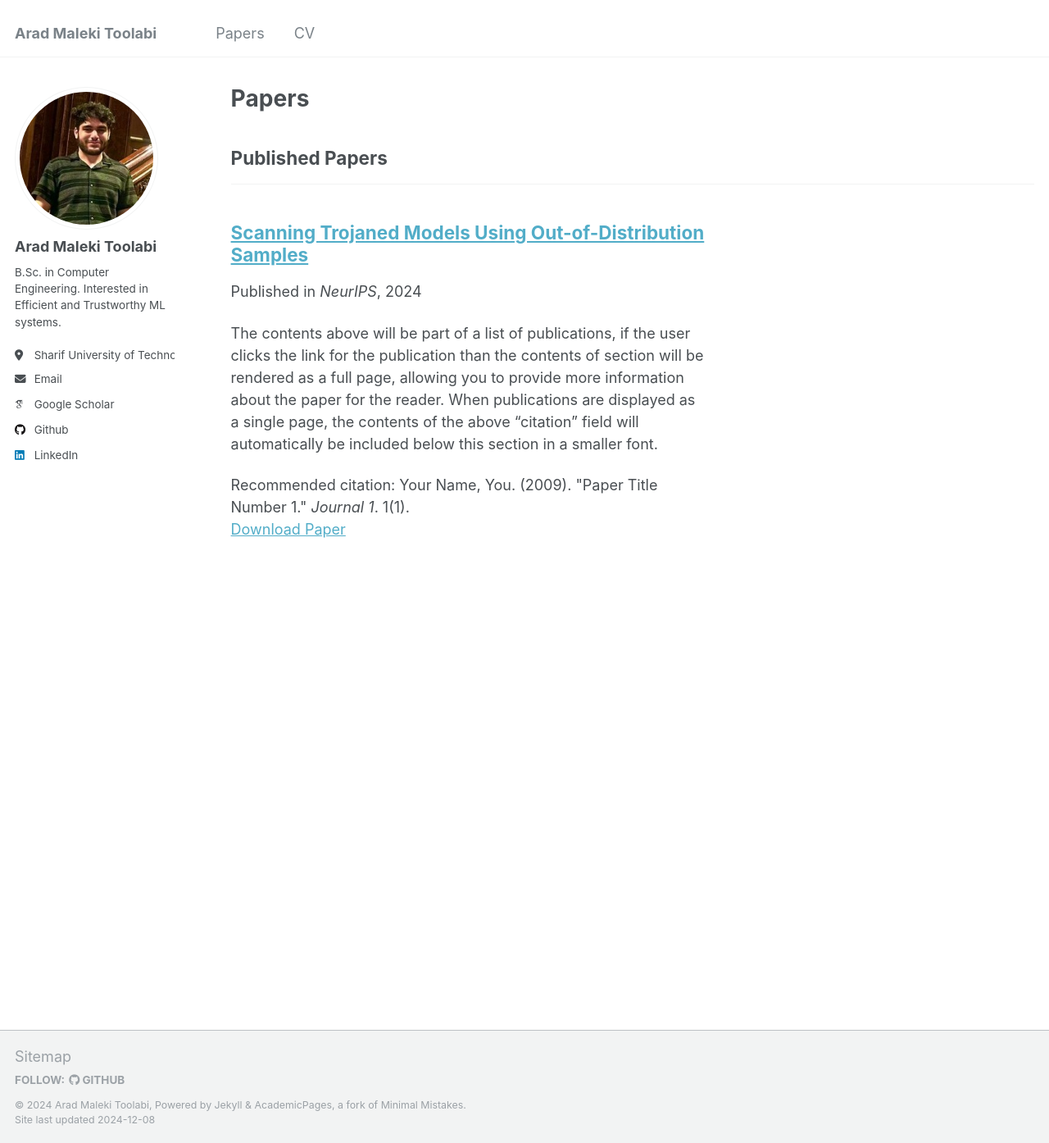
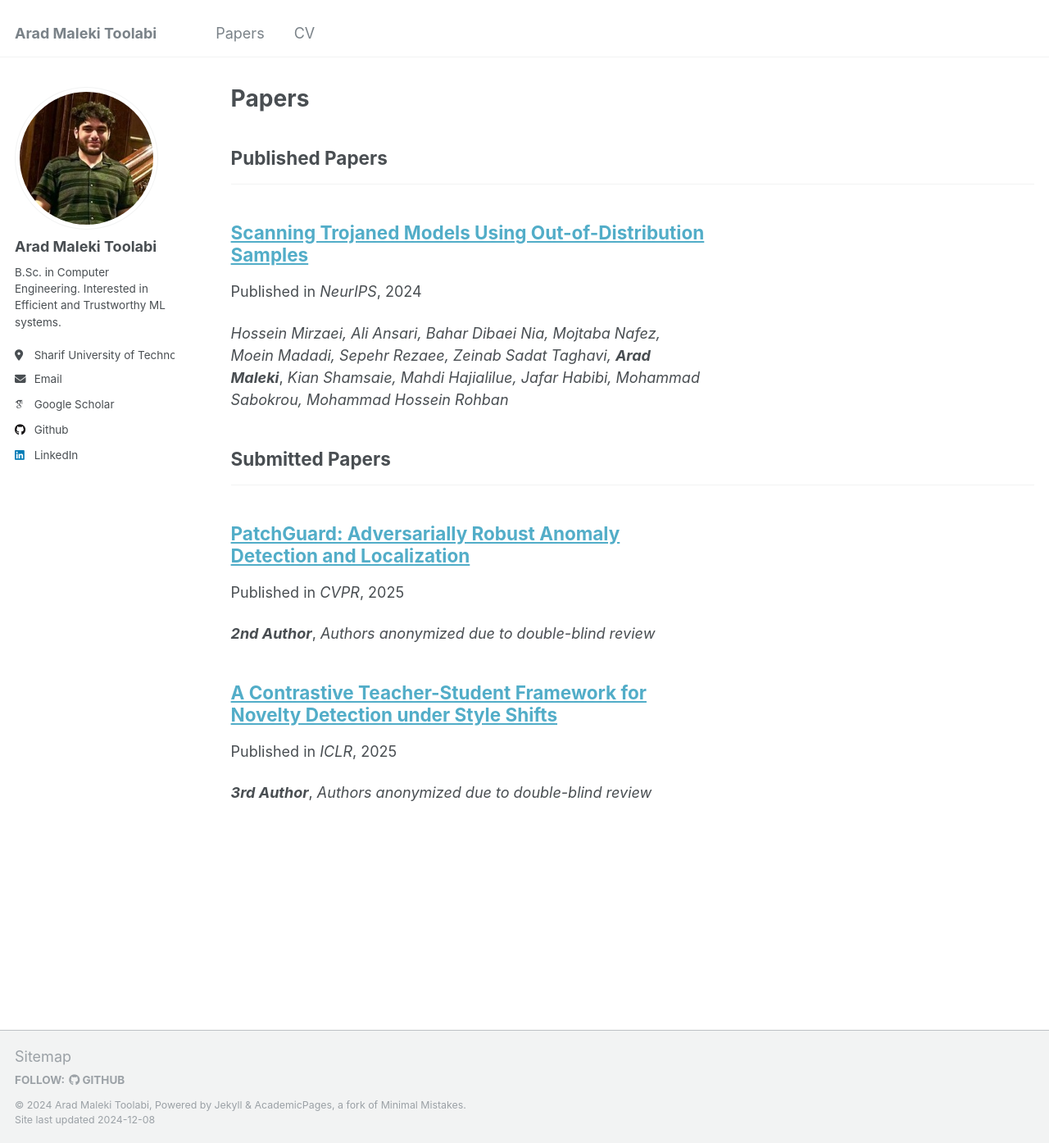
Before and after one commit to aradmaleki02/aradmaleki02.github.io, a Jekyll site: the page built from _pages/publications.html, in a window 1280 px wide and 1394 px high. Shown: the whole window at 82% size. Built offline with Jekyll 4.4.1, drawn with Linux system fonts in a browser that asks for light colours; some web fonts are replaced.

Commit message:
add more papers

```diff
--- a/_layouts/single.html
+++ b/_layouts/single.html
@@ -36,8 +36,10 @@ layout: default
 
         {% if page.collection == 'teaching' %}
           <p> {{ page.type }}, <i>{{ page.venue }}</i>, {{ page.date | default: "1900-01-01" | date: "%Y" }} </p>
+        {% elsif page.venue and page.date and page.category == 'published' %}
+          <p>Published in <i>{{ page.venue }}</i>, {{ page.date | default: "1900-01-01" | date: "%Y" }} </p>
         {% elsif page.venue and page.date %}
-          <p>Published in <i>{{ page.venue }}</i>, {{ page.date | default: "1900-01-01" | date: "%Y" }} </p>
+          <p>Submitted to <i>{{ page.venue }}</i>, {{ page.date | default: "1900-01-01" | date: "%Y" }} </p>
         {% elsif page.date %}
           <p class="page__date"><strong><i class="fa fa-fw fa-calendar" aria-hidden="true"></i> {{ site.data.ui-text[site.locale].date_label | default: "Published:" }}</strong> <time datetime="{{ page.date | date_to_xmlschema }}">{{ page.date | default: "1900-01-01" | date: "%B %d, %Y" }}</time></p>
         {% endif %}
--- a/_publications/2009-10-01-paper-title-number-1.md
+++ /dev/null
@@ -1,13 +0,0 @@
----
-title: "Scanning Trojaned Models Using Out-of-Distribution Samples"
-collection: publications
-category: published
-permalink: /publication/TRODO
-
-date: 2024-10-01
-venue: 'NeurIPS'
-paperurl: 'https://nips.cc/virtual/2024/poster/93781'
-citation: 'Your Name, You. (2009). &quot;Paper Title Number 1.&quot; <i>Journal 1</i>. 1(1).'
----
-
-The contents above will be part of a list of publications, if the user clicks the link for the publication than the contents of section will be rendered as a full page, allowing you to provide more information about the paper for the reader. When publications are displayed as a single page, the contents of the above "citation" field will automatically be included below this section in a smaller font.
--- /dev/null
+++ b/_publications/Causal.md
@@ -0,0 +1,11 @@
+---
+title: "A Contrastive Teacher-Student Framework for Novelty Detection under Style Shifts"
+collection: publications
+category: submitted
+permalink: https://openreview.net/forum?id=FR2WQcwjG4
+
+date: 2025-01-01
+venue: 'ICLR'
+---
+
+***3rd Author***, *Authors anonymized due to double-blind review*
--- /dev/null
+++ b/_publications/PatchGuard.md
@@ -0,0 +1,11 @@
+---
+title: "PatchGuard: Adversarially Robust Anomaly Detection and Localization"
+collection: publications
+category: submitted
+permalink: files/PatchGuard.pdf
+
+date: 2025-01-01
+venue: 'CVPR'
+---
+
+***2nd Author***, *Authors anonymized due to double-blind review*
--- /dev/null
+++ b/_publications/TRODO.md
@@ -0,0 +1,12 @@
+---
+title: "Scanning Trojaned Models Using Out-of-Distribution Samples"
+collection: publications
+category: published
+permalink: https://nips.cc/virtual/2024/poster/93781
+
+date: 2024-10-01
+venue: 'NeurIPS'
+---
+
+*Hossein Mirzaei, Ali Ansari, Bahar Dibaei Nia, Mojtaba Nafez, Moein Madadi, Sepehr Rezaee, Zeinab Sadat Taghavi,*
+***Arad Maleki***, *Kian Shamsaie, Mahdi Hajialilue, Jafar Habibi, Mohammad Sabokrou, Mohammad Hossein Rohban*
```
Also changed, not shown: _pages/about.md (+3 -0 lines), _publications/2010-10-01-paper-title-number-2.md (deleted, +0 -14 lines), 2 other files.
